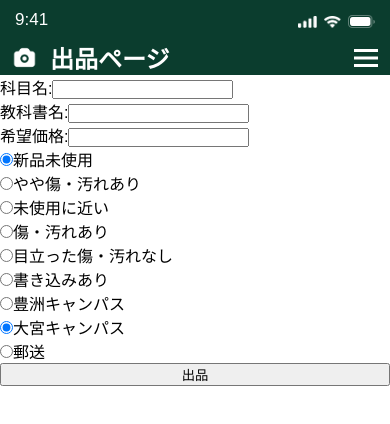
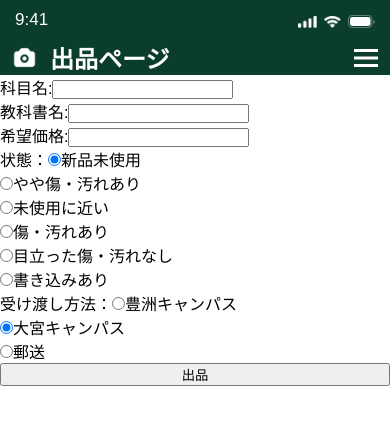
Before and after one commit to tuzuya/teamD_2025, a Next.js app: page /sell in a window 390 px wide. Shown: the top 424 px of the page. Built offline with nearby package versions, Linux system fonts and the light colour scheme; a web font is replaced by a local one.

Commit message:
feat: Adjust SellForm JSX and CSS for mobile layout

```diff
--- a/src/app/components/sellForm/sellForm.jsx
+++ b/src/app/_components/sellForm/sellForm.jsx
@@ -55,6 +55,7 @@ return(
 
 
         <label>
+            状態：
             <input
                 type="radio"
                 name="condition"
@@ -120,6 +121,7 @@ return(
       </label>
 
       <label>
+        受け渡し方法：
       <input
         type="radio"
         name="delivery"
--- a/src/app/sell/page.jsx
+++ b/src/app/sell/page.jsx
@@ -1,4 +1,4 @@
-import SellForm from "../components/sellForm/sellForm.jsx";
+import SellForm from "../_components/sellForm/sellForm.jsx";
 import Header from "../_components/Header/Header.jsx";
 
 export default function SellPage() {
```
Also changed, not shown: src/app/_components/sellForm/sell-form.css (renamed from src/app/components/sellForm/sell-form.css).
